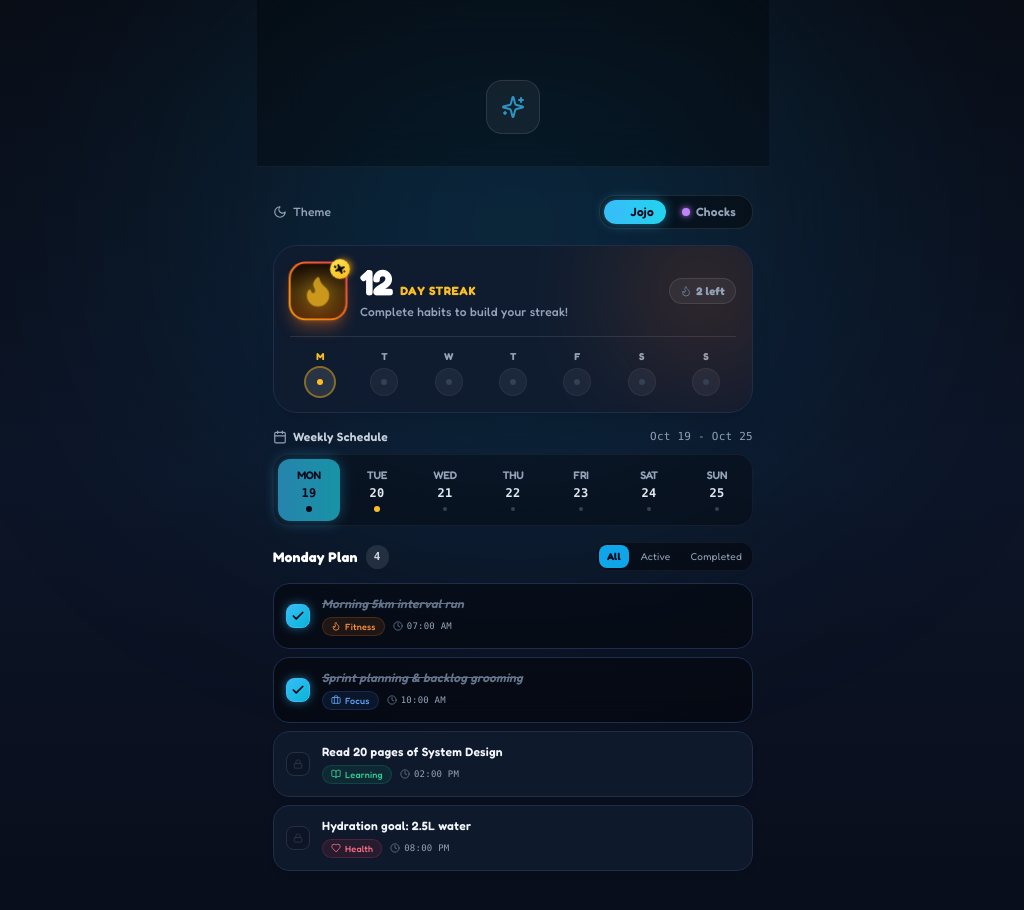
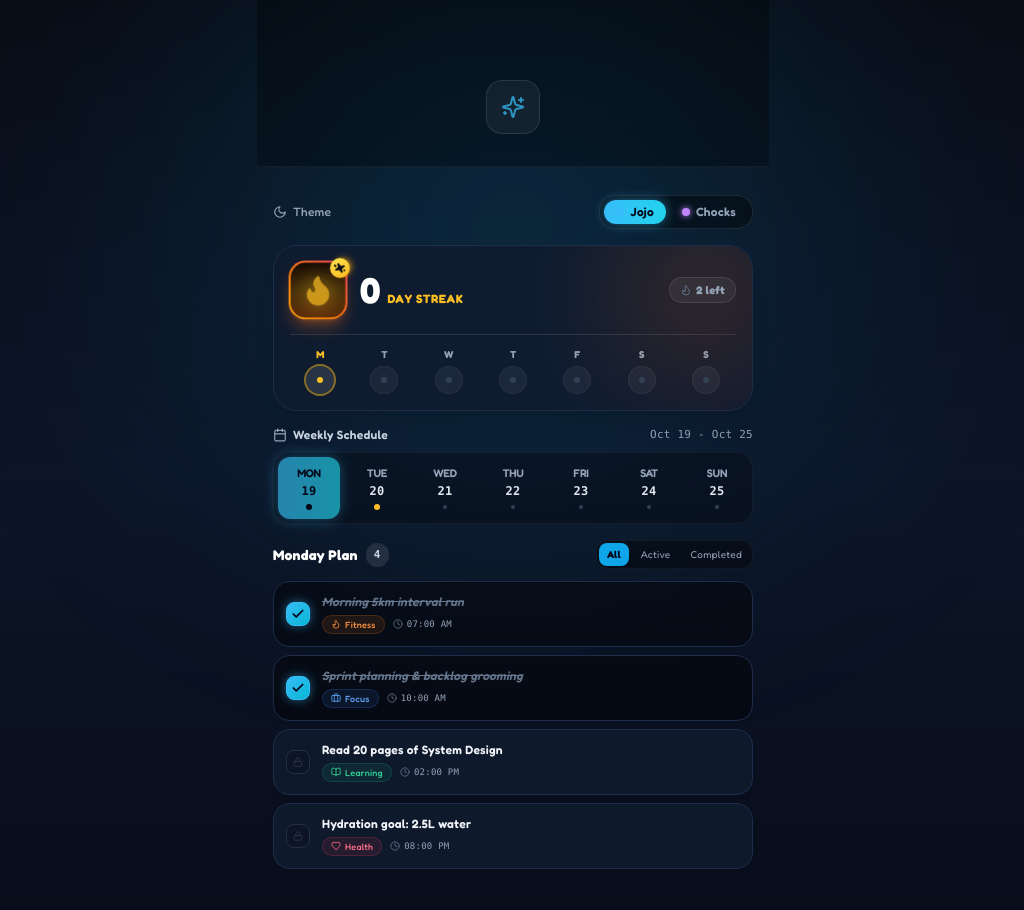
Before and after one commit to smithlyon/streak-pulse-mobile, a React (Vite) app: page / in a window 1280 px wide. Shown: the top 910 px of the page, without its empty margins (127-1151 px from the left). Built offline with nearby package versions, Linux system fonts and the light colour scheme.

Commit message:
feat: streak counter starts at 0 and remove habit hint text

```diff
--- a/src/App.jsx
+++ b/src/App.jsx
@@ -61,12 +61,12 @@ export default function App() {
   const totalCount = activeDayTasks.length;
   const selectedDayObj = DAYS_OF_WEEK.find((d) => d.id === selectedDay) || DAYS_OF_WEEK[0];
 
-  // Dynamic Streak calculation across the week
+  // Dynamic Streak calculation across the week (starts at 0 and increments day by day)
   const completedDaysCount = DAYS_OF_WEEK.filter((d) => {
     const list = tasksByDay[d.id] || [];
     return list.length > 0 && list.every((t) => t.completed);
   }).length;
-  const streakDays = 12 + completedDaysCount;
+  const streakDays = completedDaysCount;
 
   // Handlers
   const handleToggleTask = (taskId) => {
--- a/src/components/StreakProgressBar.jsx
+++ b/src/components/StreakProgressBar.jsx
@@ -88,16 +88,14 @@ export const StreakProgressBar = ({
                   Day Streak
                 </span>
               </div>
-              <p className="text-xs text-slate-400 font-medium mt-0.5">
-                {isTodayComplete ? (
+              {isTodayComplete && (
+                <p className="text-xs text-slate-400 font-medium mt-0.5">
                   <span className="text-amber-300 font-semibold flex items-center gap-1">
                     <Zap className="w-3 h-3 fill-amber-400 text-amber-400" />
                     Streak active for {dayLabel}!
                   </span>
-                ) : (
-                  <span>Complete habits to build your streak!</span>
-                )}
-              </p>
+                </p>
+              )}
             </div>
           </div>
 
```
